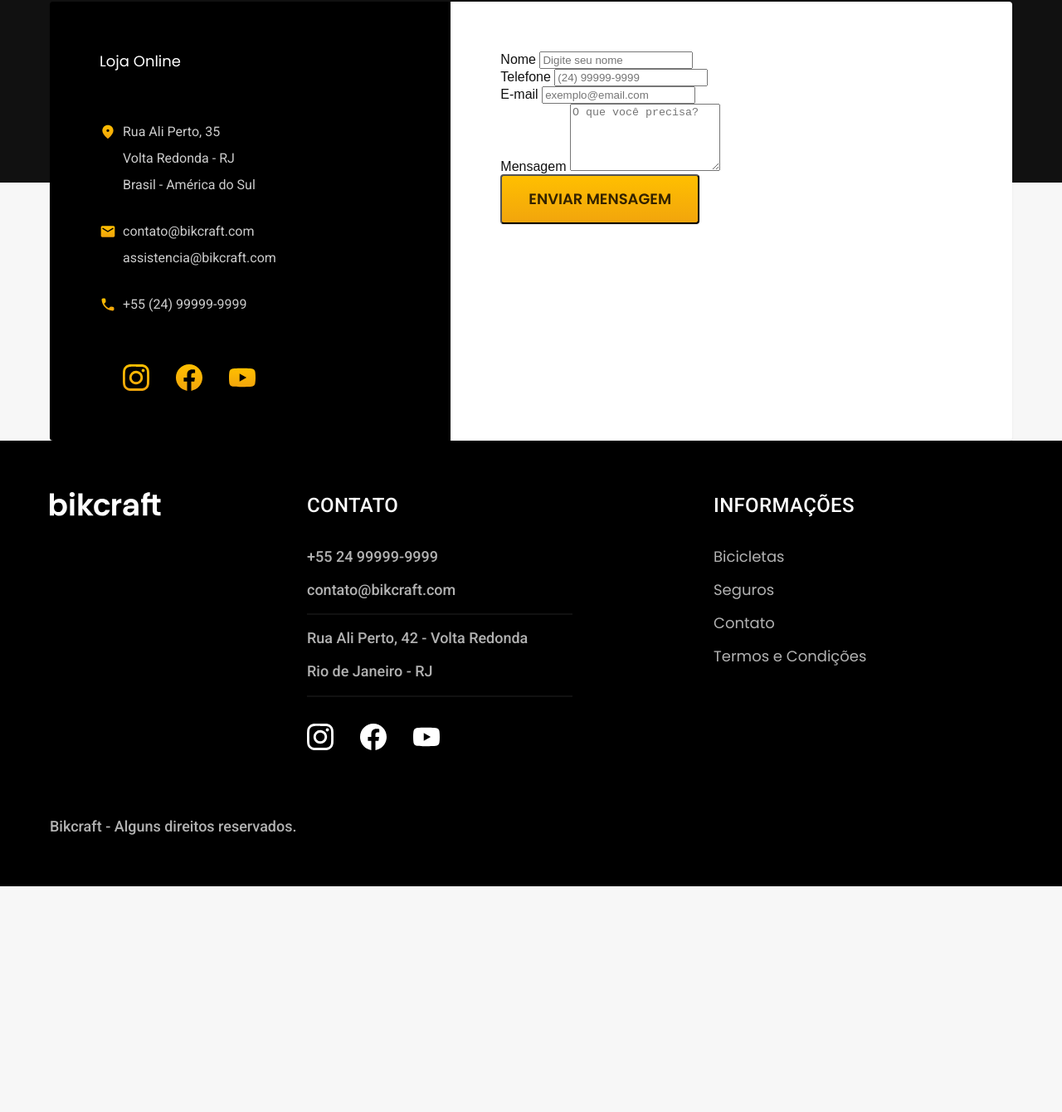
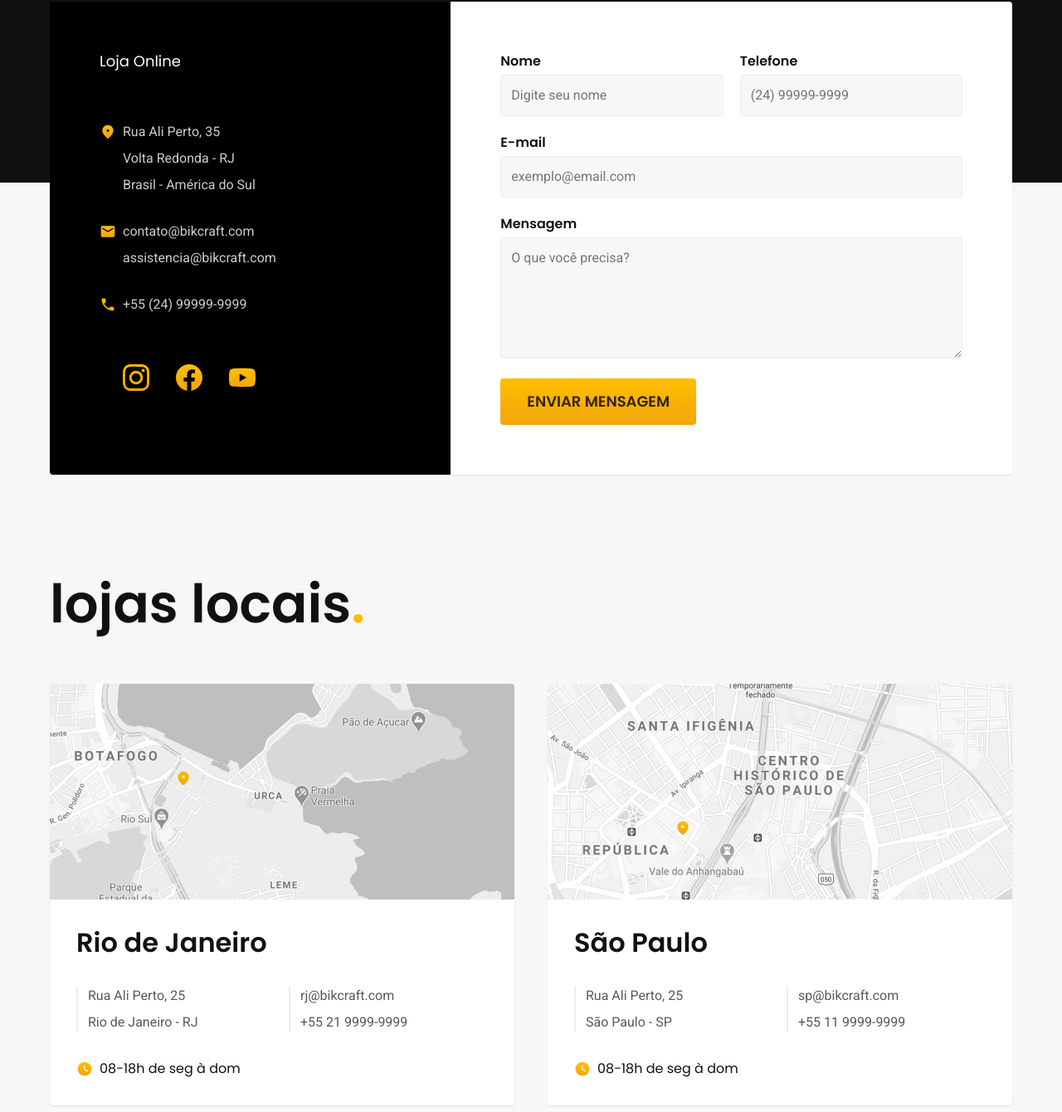
Before and after one commit to Donadyoni/Bikcraft, a plain HTML site: page contato.html in a window 1280 px wide. Shown: the part 380-1720 px from the top of the page at 83% size. Drawn offline with Linux system fonts and the light colour scheme.

Commit message:
contato concluido

```diff
--- a/contato.html
+++ b/contato.html
@@ -68,19 +68,53 @@
             <label for="Telefone">Telefone</label>
             <input type="text" id="Telefone" name="Telefone" placeholder="(24) 99999-9999">
           </div>
-          <div>
+          <div class="col-2">
             <label for="email">E-mail</label>
             <input type="email" id="email" name="email" placeholder="exemplo@email.com">
           </div>
-          <div>
+          <div class="col-2">
             <label for="nome">Mensagem</label>
             <textarea rows="5" id="nome" name="nome" placeholder="O que você precisa?"></textarea>
           </div>
-          <button class="botao">Enviar mensagem</button>
+          <button class="botao col-2">Enviar mensagem</button>
         </form>
       </section>
     </div>
   </main>
+  <article class="lojas container">
+    <h2 class="font-1-xxl">lojas locais<span class="cor-p1">.</span></h2>
+    <div class="lojas-item">
+      <img src="./img/lojas/rj.jpg" alt="mapa marcando o endereço em Rua Ali Perto, 25 - Rio de Janeiro - RJ">
+      <div class="lojas-conteudo">
+        <h3 class="font-1-xl">Rio de Janeiro</h3>
+        <div class="lojas-dados font-2-s cor-8">
+          <p>Rua Ali Perto, 25</p>
+          <p>Rio de Janeiro - RJ</p>
+        </div>
+        <div class="lojas-dados font-2-s cor-8">
+          <a href="mailto:rj@bikcraft.com">rj@bikcraft.com</a>
+          <a href="tel:+552199999999">+55 21 9999-9999</a>
+        </div>
+        <p class="lojas-tempo font-1-s"><img src="./img/icones/horario.svg" alt="">08-18h de seg à dom</p>
+      </div>
+    </div>
+
+    <div class="lojas-item">
+      <img src="./img/lojas/sp.jpg" alt="mapa marcando o endereço em Rua Ali Perto, 25 - São Paulo - SP">
+      <div class="lojas-conteudo">
+        <h3 class="font-1-xl">São Paulo</h3>
+        <div class="lojas-dados font-2-s cor-8">
+          <p>Rua Ali Perto, 25</p>
+          <p>São Paulo - SP</p>
+        </div>
+        <div class="lojas-dados font-2-s cor-8">
+          <a href="mailto:sp@bikcraft.com">sp@bikcraft.com</a>
+          <a href="tel:+551199999999">+55 11 9999-9999</a>
+        </div>
+        <p class="lojas-tempo font-1-s"><img src="./img/icones/horario.svg" alt="">08-18h de seg à dom</p>
+      </div>
+    </div>
+  </article>
   <footer class="footer-bg">
     <div class="footer container">
       <img src="./img/bikcraft.svg" alt="Bikcraft">
--- a/css/contato/lojas.css
+++ b/css/contato/lojas.css
@@ -0,0 +1,59 @@
+.lojas {
+    display: grid;
+    grid-template-columns: 1fr 1fr;
+    gap: 0 40px;
+    padding-top: 120px;
+    padding-bottom: 120px;
+}
+.lojas h2 {
+    grid-column: 1/-1;
+    padding-bottom: 60px;
+}
+.lojas img {
+    border-radius: 4px 4px 0 0;
+}
+.lojas-item {
+    border-radius: 4px;
+    background: var(--cor-0);
+    box-shadow: 0 1px 2px rgba(0,0,0,0.1);
+}
+.lojas-conteudo {
+    display: grid;
+    grid-template-columns: 1fr 1fr;
+    gap: 32px 16px;
+    padding: 32px;
+}
+.lojas-conteudo h3,
+.lojas-tempo {
+    grid-column: 1/-1;
+}
+.lojas-dados {
+    display: grid;
+    gap: 8px;
+    border-left: 2px solid var(--cor-2);
+    padding-left: 12px;
+}
+.lojas-tempo {
+    display: flex;
+    align-items: center;
+    gap: 8px;
+}
+@media (max-width:800px) {
+    .lojas {
+        gap: 20px;
+        padding-top: 60px;
+        padding-bottom: 60px;
+    }
+    .lojas h2 {
+        padding-bottom: 32px;
+    }
+    .lojas-conteudo {
+        grid-template-columns: 1fr;
+    }
+}
+
+@media (max-width:600px) {
+    .lojas {
+        grid-template-columns: 1fr;
+    }
+}
--- a/css/global/global.css
+++ b/css/global/global.css
@@ -1,7 +1,6 @@
 body {
   margin: 0px;
   font-family: Arial, Helvetica, sans-serif;
-  padding-bottom: 600px;
   color: #111111;
 }
 h1,
--- a/css/utilidades/componentes.css
+++ b/css/utilidades/componentes.css
@@ -19,6 +19,8 @@
   font-family: "Poppins", sans-serif;
   font-weight: 600;
   max-width: max-content;
+  border: none;
+  cursor: pointer;
 }
 .botao:hover {
   background: linear-gradient(#ffb60d, #e59317);
--- a/css/utilidades/formulario.css
+++ b/css/utilidades/formulario.css
@@ -0,0 +1,41 @@
+.form {
+    display: grid;
+    grid-template-columns: 1fr 1fr;
+    gap: 20px;
+}
+.form label {
+    display: block;
+    font: 600 1rem/1.5 "Poppins", sans-serif;
+    margin-bottom: 4px;
+}
+.form .col-2{
+    grid-column: span 2;
+}
+
+.form input[type="text"],
+.form input[type="email"],
+.form textarea {
+    font: 400 1rem/1.5 "Roboto", sans-serif;
+    background: var(--cor-1);
+    border: 1px solid var(--cor-2);
+    padding: 12px;
+    border-radius: 4px;
+    width: 100%;
+    box-sizing: border-box;
+}
+.form input[type="text"]:focus,
+.form input[type="email"]:focus,
+.form textarea:focus {
+    outline: none;
+    border-color: var(--cor-p1);
+    background: var(--cor-0);
+    box-shadow: 0 0 0 2px #fea;
+}
+@media (max-width:600px) {
+    .form {
+        grid-template-columns: 1fr;
+    }
+    .form .col-2 {
+        grid-column: 1;
+    }
+}
```
